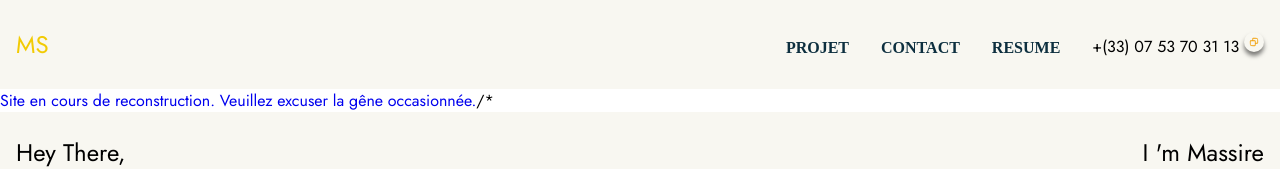
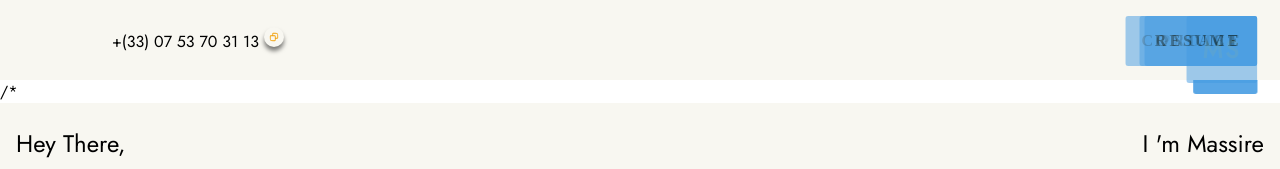
Before and after one commit to massiresogore/porfolio-massire, a React (Vite) app: page / in a window 1280 px wide. Shown: the top 169 px of the page. Built offline with nearby package versions, Linux system fonts and the light colour scheme; a web font is replaced by a local one.

Commit message:
Update index.css

```diff
--- a/src/styles/index.css
+++ b/src/styles/index.css
@@ -7,3 +7,37 @@ button {
   background-color: initial;
   border: none;
 }
+a{
+    position: fixed;
+    right: 0;
+    top: 0;
+    display: inline-block;
+    padding: 1rem;
+    text-decoration: none;
+    background-color: rgba(66, 153, 225, 1);
+    color: black;
+    border: none;
+    margin: 1rem;
+    transition: color, background-color .5s ease-in-out;
+    cursor: pointer;
+    font-size: var(--h6);
+    font-weight: 900;
+    letter-spacing: 3px;
+    border-radius: 3px;
+    opacity: .5;
+    animation: leftRigth 0.4s ease-in-out infinite alternate-reverse;
+}
+a:hover{
+    color: white;
+    background-color: #222222;
+}
+
+@keyframes leftRigth {
+    from{
+        transform: translateX(-10px);
+
+    }
+    to{
+        transform: translateX(0);
+    }
+}
```
